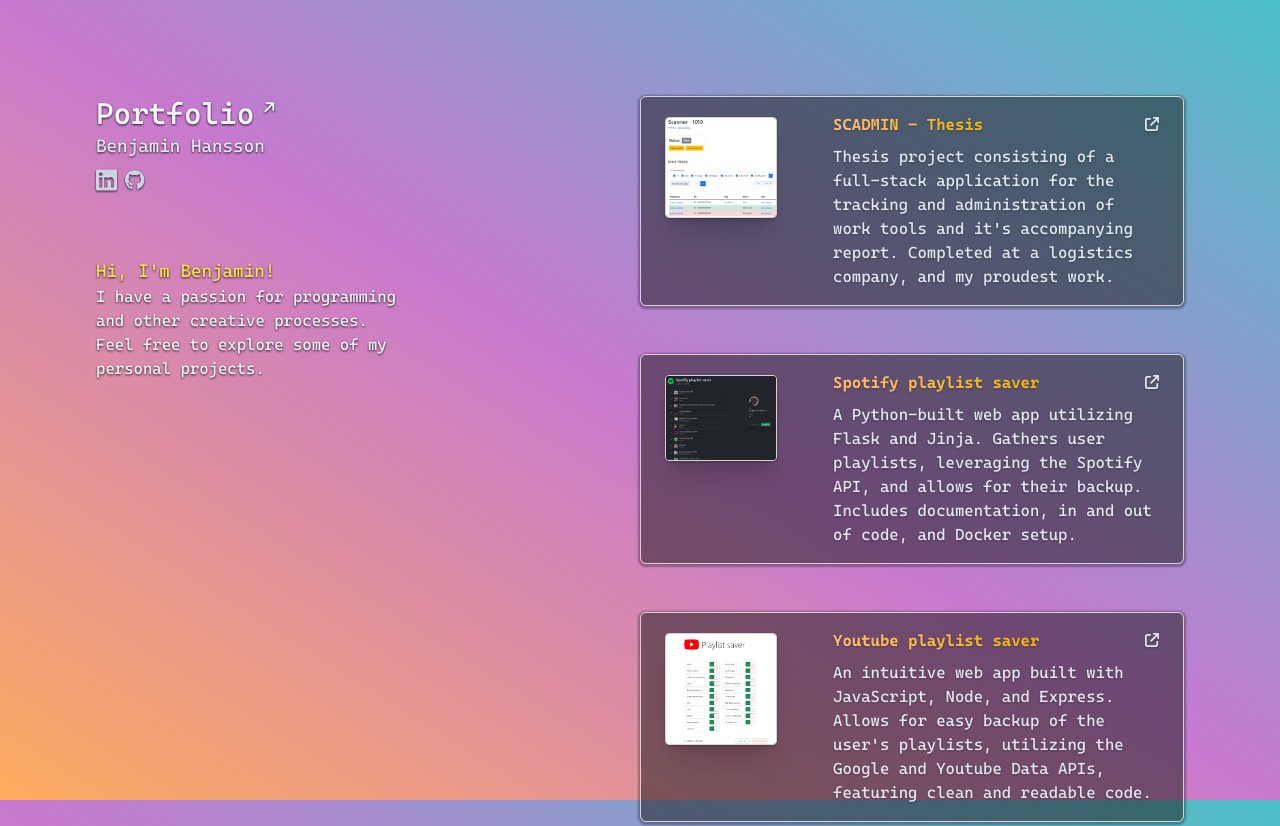
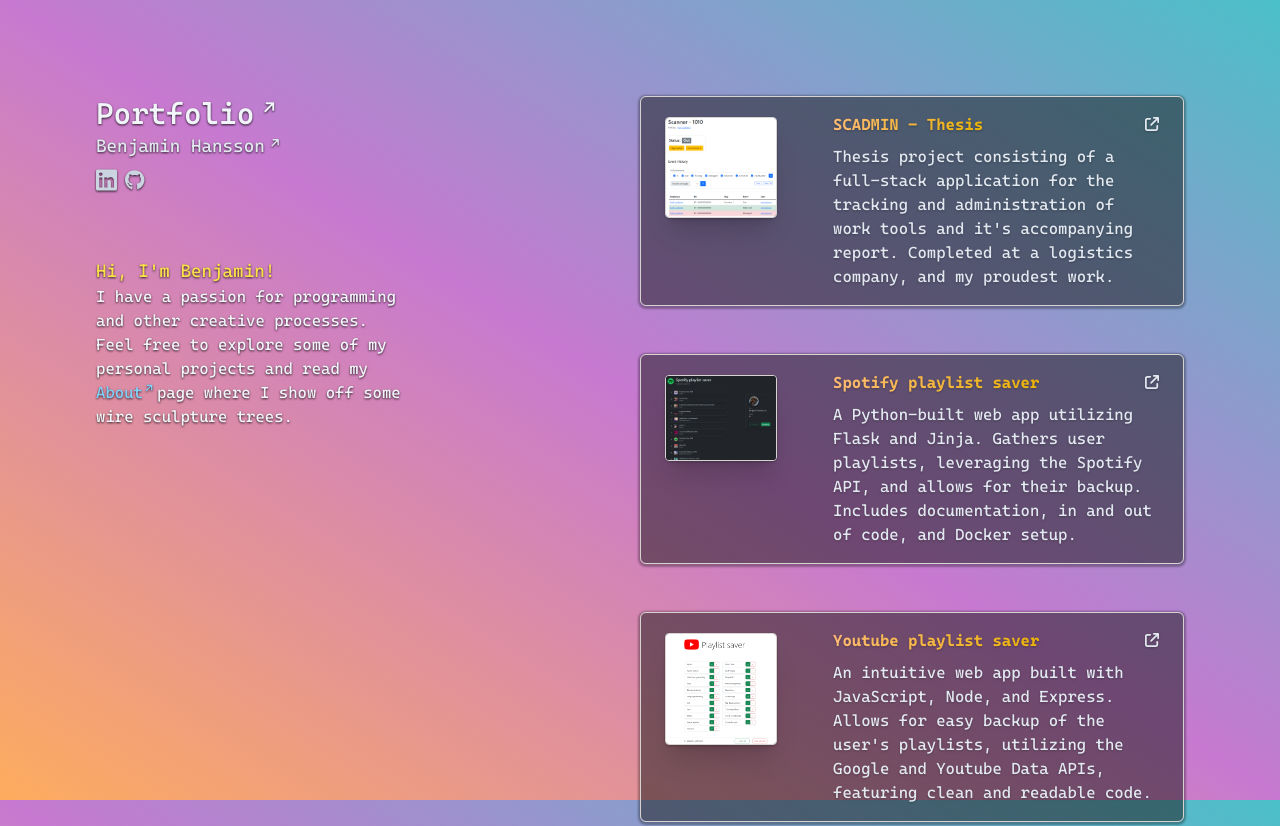
Before and after one commit to Benhan11/project-portfolio, a React (Create React App) app: page / in a window 1280 px wide. Shown: the top 826 px of the page. Built offline with nearby package versions, Linux system fonts and the light colour scheme.

Commit message:
Added links to the About page

```diff
--- a/src/assets/css/styles.css
+++ b/src/assets/css/styles.css
@@ -6,3 +6,16 @@
     font-family: 'Cascadia Code';
     src: url('assets/fonts/CascadiaCode.ttf')
 }
+
+@keyframes customPulse {
+    0%, 100% {
+        opacity: 1;
+    }
+    50% {
+        opacity: 0.85;
+    }
+}
+
+.animate-customPulse {
+    animation: customPulse 1.5s infinite;
+}
--- a/src/pages/HomePage.tsx
+++ b/src/pages/HomePage.tsx
@@ -1,3 +1,4 @@
+import { Link } from 'react-router-dom';
 import ProjectSnippet from 'components/ProjectSnippet';
 import IconWrapper from 'components/IconWrapper';
 import Footer from 'components/Footer';
@@ -20,7 +21,10 @@
                                 <div>Portfolio</div>
                                 <IconWrapper icon={icons['opensNewPageArrowIcon']} transform="shrink-8 rotate-45 up-2" />
                             </a>
-                            <h2 className="text-lg drop-shadow">Benjamin Hansson</h2>
+                            <Link to={`/about`} className="text-lg drop-shadow">
+                                <span>Benjamin Hansson</span>
+                                <IconWrapper icon={icons['opensNewPageArrowIcon']} transform="shrink-6 rotate-45 up-2 right-3" />
+                            </Link>
                             <div className="space-x-2 pt-2 text-slate-300">
                                 <a href="https://www.linkedin.com/in/benjamin-hansson-88131b1a2/" target="_blank" rel="noopener noreferrer" className="hover:text-blue-500 drop-shadow"><IconWrapper icon={icons['linkedinIcon']} size="xl" /></a>
                                 <a href="https://github.com/Benhan11" target="_blank" rel="noopener noreferrer" className="hover:text-slate-50 drop-shadow"><IconWrapper icon={icons['githubIcon']} size="lg" /></a>
@@ -32,7 +36,9 @@
                                 <span className="drop-shadow text-slate-100">
                                     I have a passion for programming and other creative processes.
                                     <br />
-                                    Feel free to explore some of my personal projects.
+                                    Feel free to explore some of my personal projects and read my
+                                    <Link to={`/about`} className="text-sky-300 pe-0.5 animate-customPulse"> About<IconWrapper icon={icons['opensNewPageArrowIcon']} transform="shrink-6 rotate-45 up-4" /></Link>
+                                    page where I show off some wire sculpture trees.
                                 </span>
                             </p>
                         </div>
```
